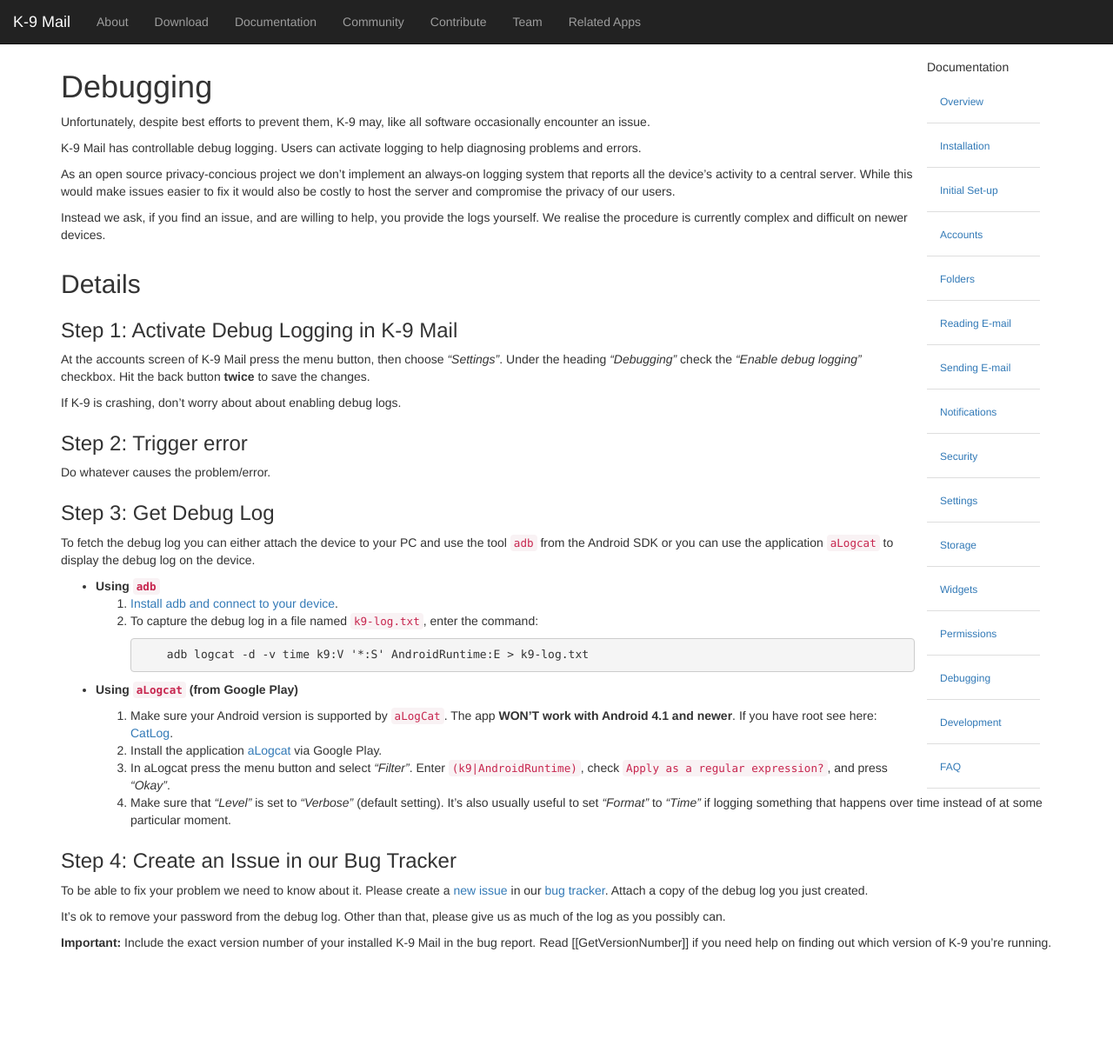
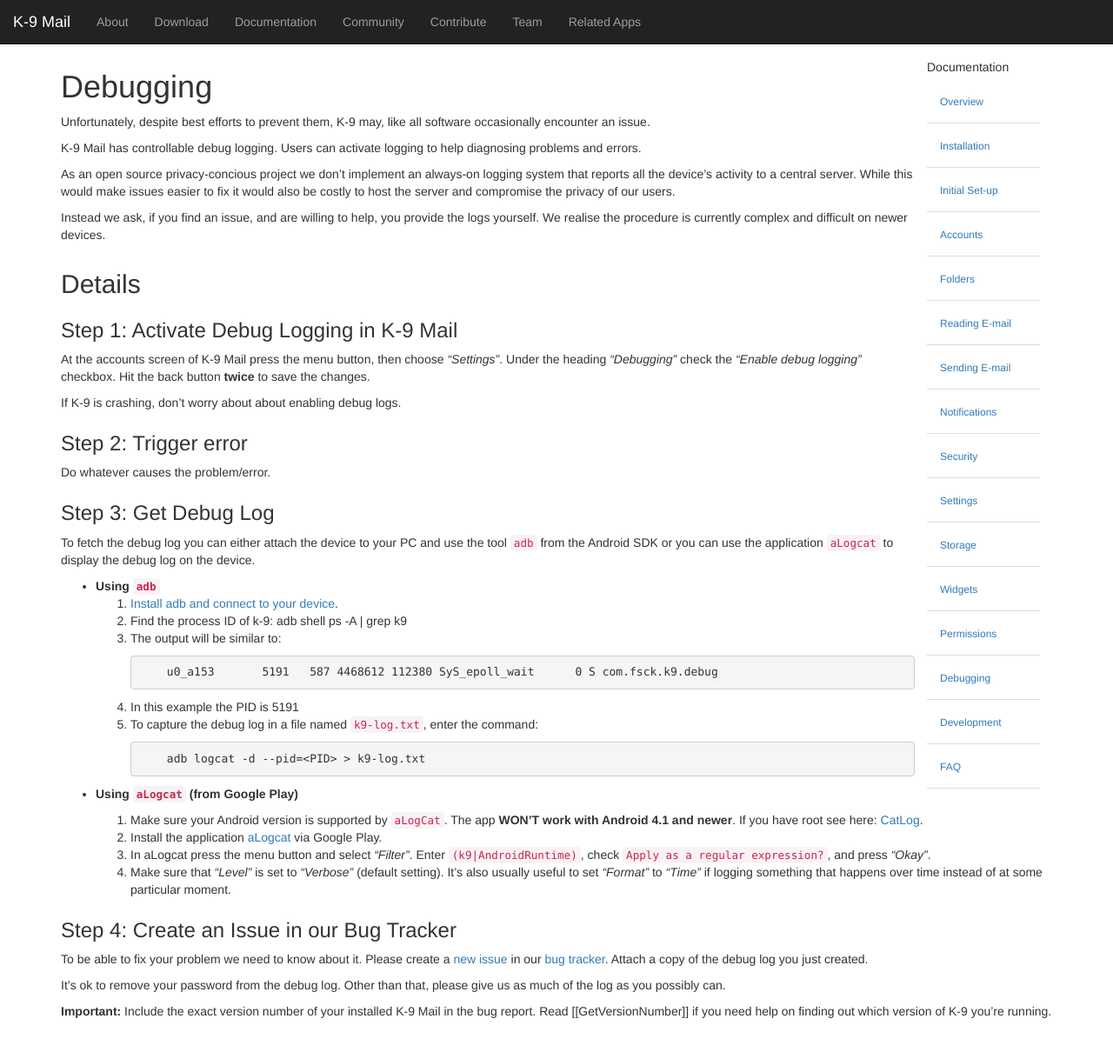
Before and after one commit to k9mail/k9mail.app, a Jekyll site: the page built from documentation/debugging.md, in a window 1280 px wide and 1223 px high. Shown: the top 1210 px of the window at 87% size. Built offline with Jekyll 4.4.1, drawn with Linux system fonts in a browser that asks for light colours.

Commit message:
Update debugging.md

```diff
--- a/documentation/debugging.md
+++ b/documentation/debugging.md
@@ -33,10 +33,17 @@ Do whatever causes the problem/error.
 To fetch the debug log you can either attach the device to your PC and use the tool `adb` from the Android SDK or you can use the application `aLogcat` to display the debug log on the device.
 
 * **Using `adb`**
-  0. [Install adb and connect to your device](https://github.com/k9mail/k-9/wiki/Installing-adb).
-  0. To capture the debug log in a file named `k9-log.txt`, enter the command:
+  1. [Install adb and connect to your device](https://github.com/k9mail/k-9/wiki/Installing-adb).
+  2. Find the process ID of k-9:
+              adb shell ps -A | grep k9
+  3. The output will be similar to:
 
-             adb logcat -d -v time k9:V '*:S' AndroidRuntime:E > k9-log.txt
+             u0_a153       5191   587 4468612 112380 SyS_epoll_wait      0 S com.fsck.k9.debug
+
+  4. In this example the PID is 5191
+  5. To capture the debug log in a file named `k9-log.txt`, enter the command:
+
+             adb logcat -d --pid=<PID> > k9-log.txt
 
 * **Using `aLogcat` (from Google Play)**
 
```
